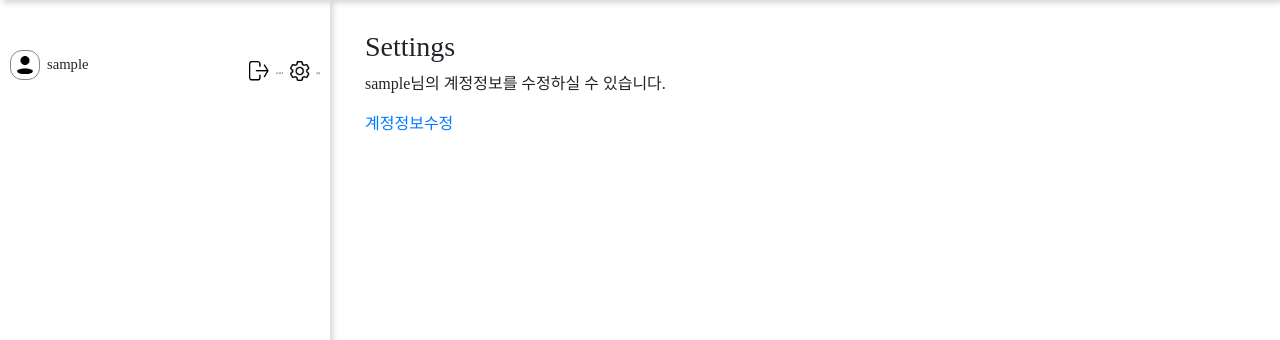
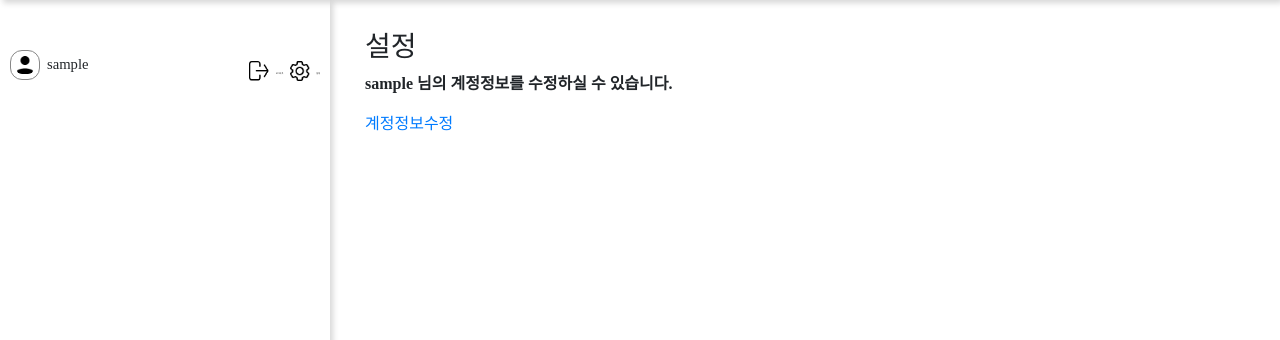
Before and after one commit to Likelion-at-SMWU/meetwizard, a Django app: page /accounts/setting/ in a window 1280 px wide; the page is wider, and only the part inside the window is pictured. Shown: the part 111-451 px from the top of that part. Run offline with Django 3.2, Linux system fonts and the light colour scheme; the visitor is signed in with stand-in values (Sample User, id 1); some libraries are stand-ins or nearby versions; some web fonts are replaced.

Commit message:
for Heroku

```diff
--- a/accounts/templates/accounts/setting.html
+++ b/accounts/templates/accounts/setting.html
@@ -3,21 +3,40 @@
 {% load bootstrap4 %}
 
 {% block css %}
+<link rel="stylesheet" href="https://unpkg.com/swiper/swiper-bundle.css">
+<link rel="stylesheet" href="https://unpkg.com/swiper/swiper-bundle.min.css">
 <style type="text/css">
+    /* main의 margin-left 값은 (.left의 width + 20px) */
     main {
         margin-top: 30px;
         margin-left: 350px;
     }
+
+    @font-face{
+        font-family: 'HeirofLightBold';
+        src: url('https://cdn.jsdelivr.net/gh/projectnoonnu/noonfonts_20-07@1.0/HeirofLightBold.woff') format('woff');
+        font-weight: normal;
+        font-style: normal;
+    }
+
+    main #username {
+        font-family: 'HeirofLightBold';
+        font-weight: bold;
+    }
+
+    main #set {
+        font-family: 'HeirofLightBold';
+    }
+
 </style>
 {% endblock %}
 
 {% block main-content %}
 <main>
 <div class="container">
-    <h3>Settings </h3>
-    <p>{{ user.username }}님의 계정정보를 수정하실 수 있습니다.</p>
+    <h3 id = "set">설정</h3>
+    <p id = "username">{{ user.username }} 님의 계정정보를 수정하실 수 있습니다.</p>
     <a href="{% url 'accounts_update' %}">계정정보수정</a>
-    </div>
     <div class="row">
         {% for post in setting.post_set.all %}
         <div class="col-4">
--- a/meet/templates/meet/friendgroup.html
+++ b/meet/templates/meet/friendgroup.html
@@ -410,7 +410,7 @@
         <div id="Mfriend_search_btn">
             <form id="form_search_username" method="GET" action="{% url 'searchUser' %}">
                 {% csrf_token %}
-                <input id="Mfriend_username" name="friend_username" type="text" placeholder="친구 아이디를 입력하세요" value="{{ search_username }}" onKeypress="javascript:if(event.keyCode==13) {document.getElementById('form_search_username').submit();}" />
+                <input id="Mfriend_username" name="friend_username" type="text" placeholder="친구 아이디를 입력하세요(입력 값 없이 검색하시면 모든 사용자가 조회됩니다.)" value="{{ search_username }}" onKeypress="javascript:if(event.keyCode==13) {document.getElementById('form_search_username').submit();}" />
             </form>
             <img class="Mfriend_search_btn" src="{% static 'images/search.png' %}" onclick="document.getElementById('form_search_username').submit();"/>
         </div>
```
Also changed, not shown: accounts/templates/accounts/update.html (+20 -11 lines).
